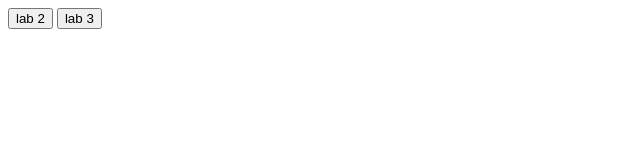
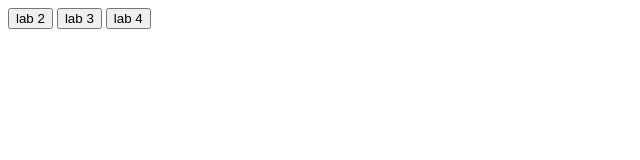
Before and after one commit to nekt2111/labsJS, a plain HTML site: page index.html in a window 1280 px wide. Shown: the whole page, without its empty margins (0-640 px from the left). Drawn offline with Linux system fonts and the light colour scheme.

Commit message:
Update index.html

```diff
--- a/index.html
+++ b/index.html
@@ -12,6 +12,9 @@
     <button onclick="lab3()">
         lab 3
     </button>
+    <button onclick="lab4()">
+        lab 4
+    </button>
     <script>
         function lab2() {
             window.location.replace('https://nekt2111.github.io/labsJS/lab2/index.html');
```
